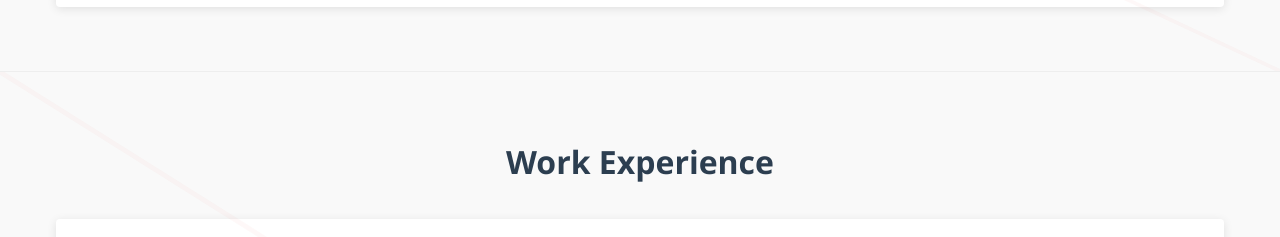
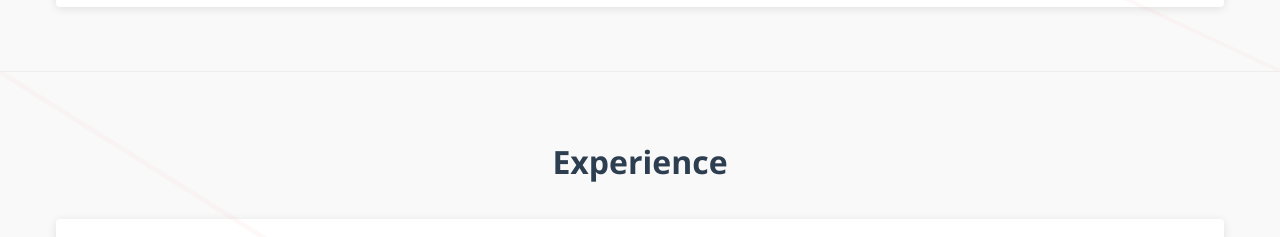
Before and after one commit to affanfajar599/portofolio, a plain HTML site: page index.html in a window 1280 px wide. Shown: the part 1260-1497 px from the top of the page. Drawn offline with Linux system fonts and the light colour scheme.

Commit message:
Update index.html

```diff
--- a/index.html
+++ b/index.html
@@ -80,7 +80,7 @@
         <!-- Experience Section -->
         <section id="experience" class="section">
             <div class="container">
-                <h2>Work Experience</h2>
+                <h2>Experience</h2>
                 <div class="experience-list" id="experience-list"></div>
             </div>
         </section>
```
